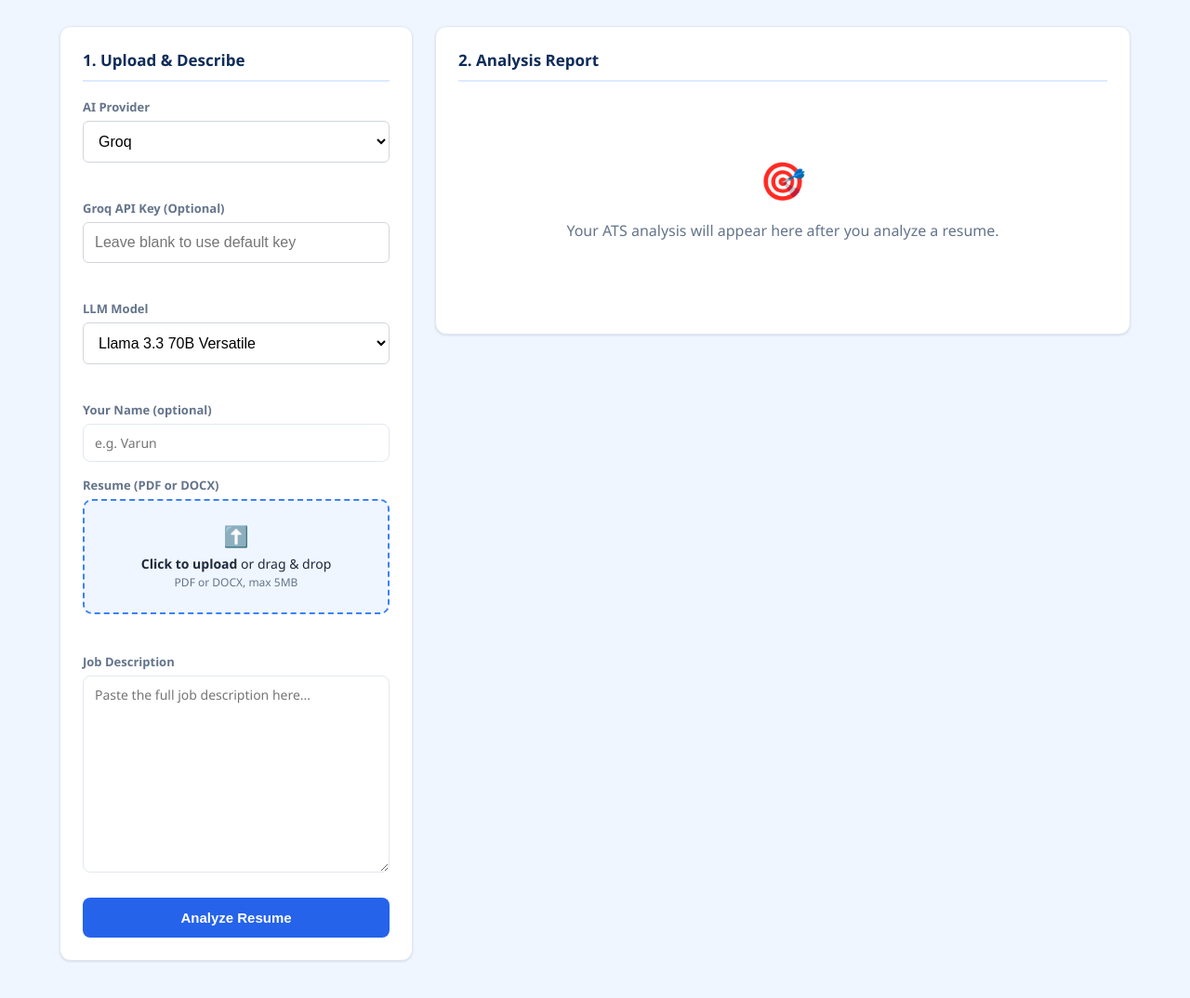
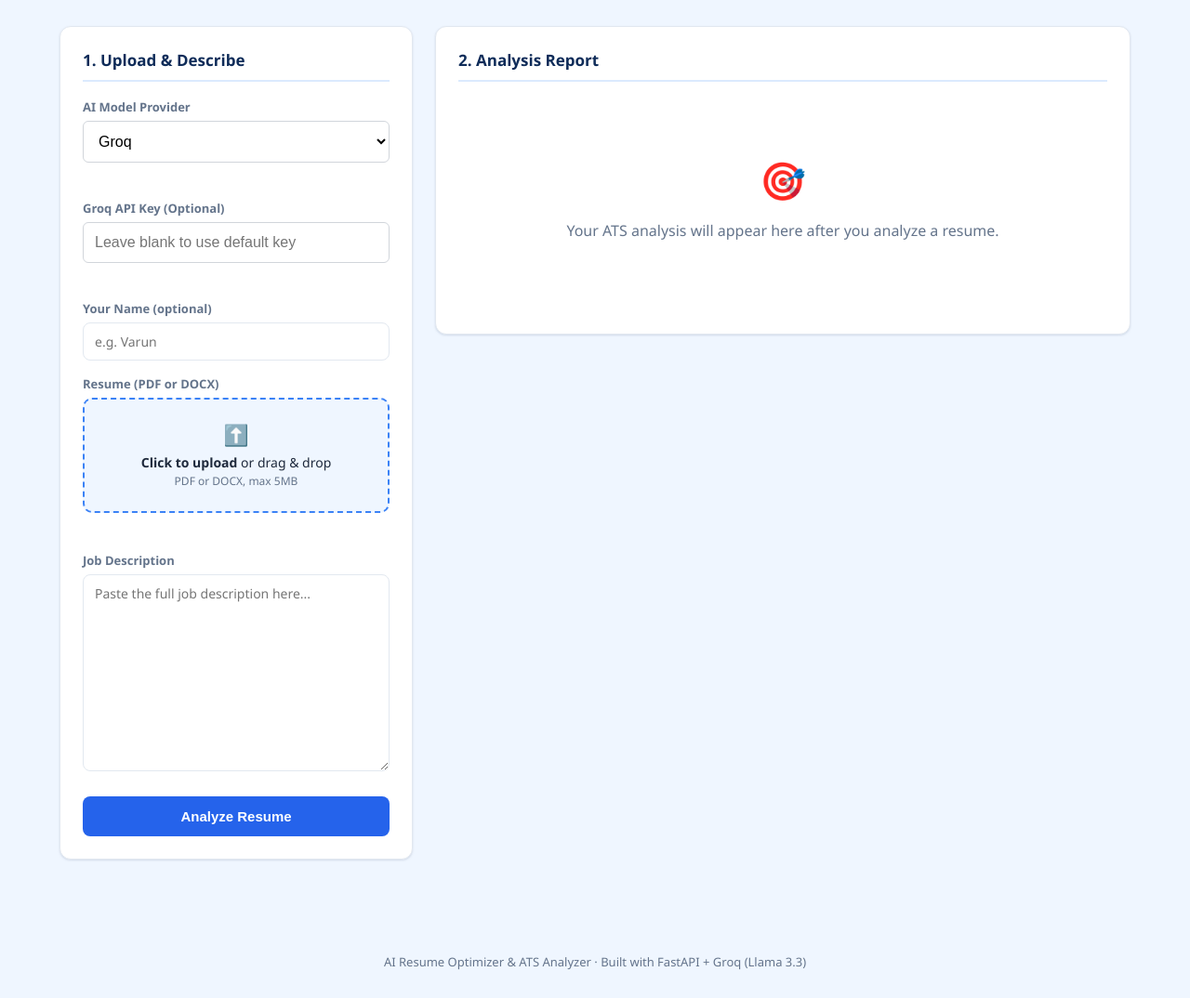
Before and after one commit to Varunkurhade1674/AI-Resume-Optimizer, a FastAPI app: page / in a window 1280 px wide. Shown: the part 119-1193 px from the top of the page at 93% size. After the commit the page ends 1163 px from the top, so only its background shows below. Run offline with FastAPI, Linux system fonts and the light colour scheme.

Commit message:
removed some part

```diff
--- a/app.py
+++ b/app.py
@@ -58,7 +58,6 @@ async def analyze_resume(
     candidate_name: str = Form("Guest"),
     provider: str = Form("groq"),
     api_key: str = Form(""),
-    llm_model: str = Form(""),
     db: Session = Depends(get_db),
 ):
     """
@@ -121,7 +120,7 @@ async def analyze_resume(
 
     # Run the AI analysis pipeline (ATS score, improvements, cover letter, questions).
     try:
-        result = generator.run_full_analysis(resume_text, job_description, provider, api_key, llm_model)
+        result = generator.run_full_analysis(resume_text, job_description, provider, api_key)
     except generator.GenerationError as exc:
         raise HTTPException(status_code=502, detail=str(exc))
 
--- a/generator.py
+++ b/generator.py
@@ -24,11 +24,18 @@ PROVIDER_URLS = {
     "gemini": "https://generativelanguage.googleapis.com/v1beta/openai/"
 }
 
+PROVIDER_MODELS = {
+    "groq": GROQ_MODEL,
+    "openai": "gpt-4o",
+    "openrouter": "anthropic/claude-3.5-sonnet",
+    "gemini": "gemini-1.5-pro"
+}
+
 class GenerationError(Exception):
     """Raised when the AI provider fails or returns an unparsable response."""
 
 
-def _call_llm(prompt: str, provider: str = "groq", api_key: str = "", model: str = "") -> str:
+def _call_llm(prompt: str, provider: str = "groq", api_key: str = "") -> str:
     """Send a single prompt to the LLM's chat completion endpoint and return raw text."""
     key_to_use = api_key if api_key else GROQ_API_KEY
     if not key_to_use:
@@ -37,10 +44,10 @@ def _call_llm(prompt: str, provider: str = "groq", api_key: str = "", model: str
         )
 
     base_url = PROVIDER_URLS.get(provider, PROVIDER_URLS["groq"])
+    model_to_use = PROVIDER_MODELS.get(provider, PROVIDER_MODELS["groq"])
 
     try:
         client = OpenAI(api_key=key_to_use, base_url=base_url)
-        model_to_use = model if model else GROQ_MODEL
         response = client.chat.completions.create(
             model=model_to_use,
             messages=[
@@ -80,9 +87,9 @@ def _parse_json(raw_text: str) -> dict:
         raise GenerationError("AI response did not contain valid JSON.")
 
 
-def analyze_ats(resume_text: str, job_description: str, provider: str = "groq", api_key: str = "", model: str = "") -> dict:
+def analyze_ats(resume_text: str, job_description: str, provider: str = "groq", api_key: str = "") -> dict:
     """Run the ATS analysis stage: score, summary, matching/missing skills."""
-    raw = _call_llm(prompts.ats_analysis_prompt(resume_text, job_description), provider, api_key, model)
+    raw = _call_llm(prompts.ats_analysis_prompt(resume_text, job_description), provider, api_key)
     data = _parse_json(raw)
 
     return {
@@ -93,9 +100,9 @@ def analyze_ats(resume_text: str, job_description: str, provider: str = "groq",
     }
 
 
-def generate_improvements(resume_text: str, job_description: str, provider: str = "groq", api_key: str = "", model: str = "") -> dict:
+def generate_improvements(resume_text: str, job_description: str, provider: str = "groq", api_key: str = "") -> dict:
     """Run the resume improvement stage: suggestions + optimized summary."""
-    raw = _call_llm(prompts.improvement_prompt(resume_text, job_description), provider, api_key, model)
+    raw = _call_llm(prompts.improvement_prompt(resume_text, job_description), provider, api_key)
     data = _parse_json(raw)
 
     return {
@@ -104,26 +111,26 @@ def generate_improvements(resume_text: str, job_description: str, provider: str
     }
 
 
-def generate_cover_letter(resume_text: str, job_description: str, provider: str = "groq", api_key: str = "", model: str = "") -> str:
+def generate_cover_letter(resume_text: str, job_description: str, provider: str = "groq", api_key: str = "") -> str:
     """Run the cover letter generation stage."""
-    raw = _call_llm(prompts.cover_letter_prompt(resume_text, job_description), provider, api_key, model)
+    raw = _call_llm(prompts.cover_letter_prompt(resume_text, job_description), provider, api_key)
     data = _parse_json(raw)
     return data.get("cover_letter", "").strip()
 
 
-def generate_interview_questions(resume_text: str, job_description: str, provider: str = "groq", api_key: str = "", model: str = "") -> list:
+def generate_interview_questions(resume_text: str, job_description: str, provider: str = "groq", api_key: str = "") -> list:
     """Run the interview question generation stage."""
-    raw = _call_llm(prompts.interview_questions_prompt(resume_text, job_description), provider, api_key, model)
+    raw = _call_llm(prompts.interview_questions_prompt(resume_text, job_description), provider, api_key)
     data = _parse_json(raw)
     return [q.strip() for q in data.get("interview_questions", []) if q.strip()]
 
 
-def run_full_analysis(resume_text: str, job_description: str, provider: str = "groq", api_key: str = "", model: str = "") -> dict:
+def run_full_analysis(resume_text: str, job_description: str, provider: str = "groq", api_key: str = "") -> dict:
     """Run all four generation stages and combine the results into one report."""
-    ats_result = analyze_ats(resume_text, job_description, provider, api_key, model)
-    improvements = generate_improvements(resume_text, job_description, provider, api_key, model)
-    cover_letter = generate_cover_letter(resume_text, job_description, provider, api_key, model)
-    interview_questions = generate_interview_questions(resume_text, job_description, provider, api_key, model)
+    ats_result = analyze_ats(resume_text, job_description, provider, api_key)
+    improvements = generate_improvements(resume_text, job_description, provider, api_key)
+    cover_letter = generate_cover_letter(resume_text, job_description, provider, api_key)
+    interview_questions = generate_interview_questions(resume_text, job_description, provider, api_key)
 
     return {
         **ats_result,
--- a/static/script.js
+++ b/static/script.js
@@ -15,46 +15,14 @@ const errorMessage = document.getElementById("error-message");
 
 const aiProvider = document.getElementById("ai_provider");
 const apiKeyLabel = document.getElementById("api_key_label");
-const llmModel = document.getElementById("llm_model");
 
-const providerModels = {
-  groq: [
-    { value: "llama-3.3-70b-versatile", label: "Llama 3.3 70B Versatile" },
-    { value: "mixtral-8x7b-32768", label: "Mixtral 8x7B" },
-    { value: "gemma2-9b-it", label: "Gemma 2 9B IT" }
-  ],
-  openai: [
-    { value: "gpt-4o", label: "GPT-4o" },
-    { value: "gpt-4o-mini", label: "GPT-4o Mini" },
-    { value: "gpt-4-turbo", label: "GPT-4 Turbo" }
-  ],
-  gemini: [
-    { value: "gemini-2.5-flash", label: "Gemini 2.5 Flash" },
-    { value: "gemini-1.5-pro", label: "Gemini 1.5 Pro" }
-  ],
-  openrouter: [
-    { value: "anthropic/claude-3.5-sonnet", label: "Claude 3.5 Sonnet (Anthropic)" },
-    { value: "meta-llama/llama-3.1-70b-instruct", label: "Llama 3.1 70B (Meta)" },
-    { value: "google/gemini-pro-1.5", label: "Gemini 1.5 Pro (Google)" }
-  ]
-};
-
-function updateModelDropdown() {
-  const provider = aiProvider.value;
+function updateProviderLabel() {
   apiKeyLabel.textContent = `${aiProvider.options[aiProvider.selectedIndex].text} API Key (Optional)`;
-
-  llmModel.innerHTML = "";
-  providerModels[provider].forEach(model => {
-    const option = document.createElement("option");
-    option.value = model.value;
-    option.textContent = model.label;
-    llmModel.appendChild(option);
-  });
 }
 
-aiProvider.addEventListener("change", updateModelDropdown);
+aiProvider.addEventListener("change", updateProviderLabel);
 // Initialize on load
-updateModelDropdown();
+updateProviderLabel();
 
 const emptyState = document.getElementById("empty-state");
 const resultsContent = document.getElementById("results-content");
@@ -122,7 +90,6 @@ form.addEventListener("submit", async (e) => {
   );
   formData.append("provider", document.getElementById("ai_provider").value);
   formData.append("api_key", document.getElementById("api_key").value.trim());
-  formData.append("llm_model", document.getElementById("llm_model").value.trim());
 
   setLoading(true);
 
--- a/templates/index.html
+++ b/templates/index.html
@@ -25,7 +25,7 @@
       <h2>1. Upload &amp; Describe</h2>
 
       <form id="analyze-form">
-        <label class="field-label" for="ai_provider">AI Provider</label>
+        <label class="field-label" for="ai_provider">AI Model Provider</label>
         <select id="ai_provider" name="provider" style="width: 100%; padding: 0.75rem; border: 1px solid #d1d5db; border-radius: 6px; font-size: 1rem; margin-bottom: 1.5rem; outline: none; transition: border-color 0.2s; background-color: #fff;">
           <option value="groq">Groq</option>
           <option value="openai">OpenAI</option>
@@ -35,11 +35,6 @@
 
         <label class="field-label" id="api_key_label" for="api_key">Groq API Key (Optional)</label>
         <input type="password" id="api_key" name="api_key" placeholder="Leave blank to use default key" style="width: 100%; padding: 0.75rem; border: 1px solid #d1d5db; border-radius: 6px; font-size: 1rem; margin-bottom: 1.5rem; outline: none; transition: border-color 0.2s;" />
-
-        <label class="field-label" for="llm_model">LLM Model</label>
-        <select id="llm_model" name="llm_model" style="width: 100%; padding: 0.75rem; border: 1px solid #d1d5db; border-radius: 6px; font-size: 1rem; margin-bottom: 1.5rem; outline: none; transition: border-color 0.2s; background-color: #fff;">
-          <!-- Options populated by JS -->
-        </select>
 
         <label class="field-label" for="candidate_name">Your Name (optional)</label>
         <input type="text" id="candidate_name" name="candidate_name" placeholder="e.g. Varun" />
```
Also changed, not shown: resume_optimizer.db, 2 other files.
